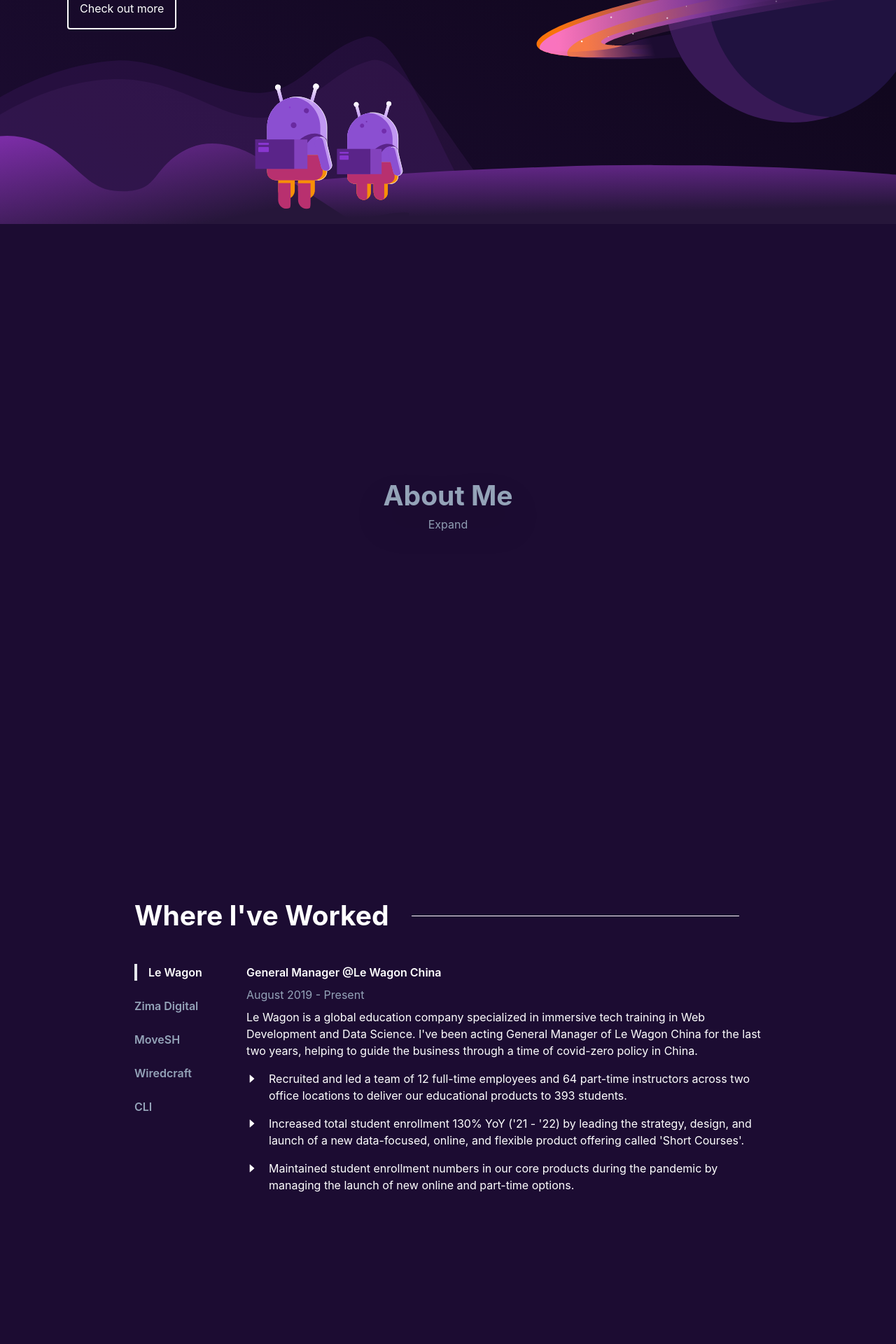
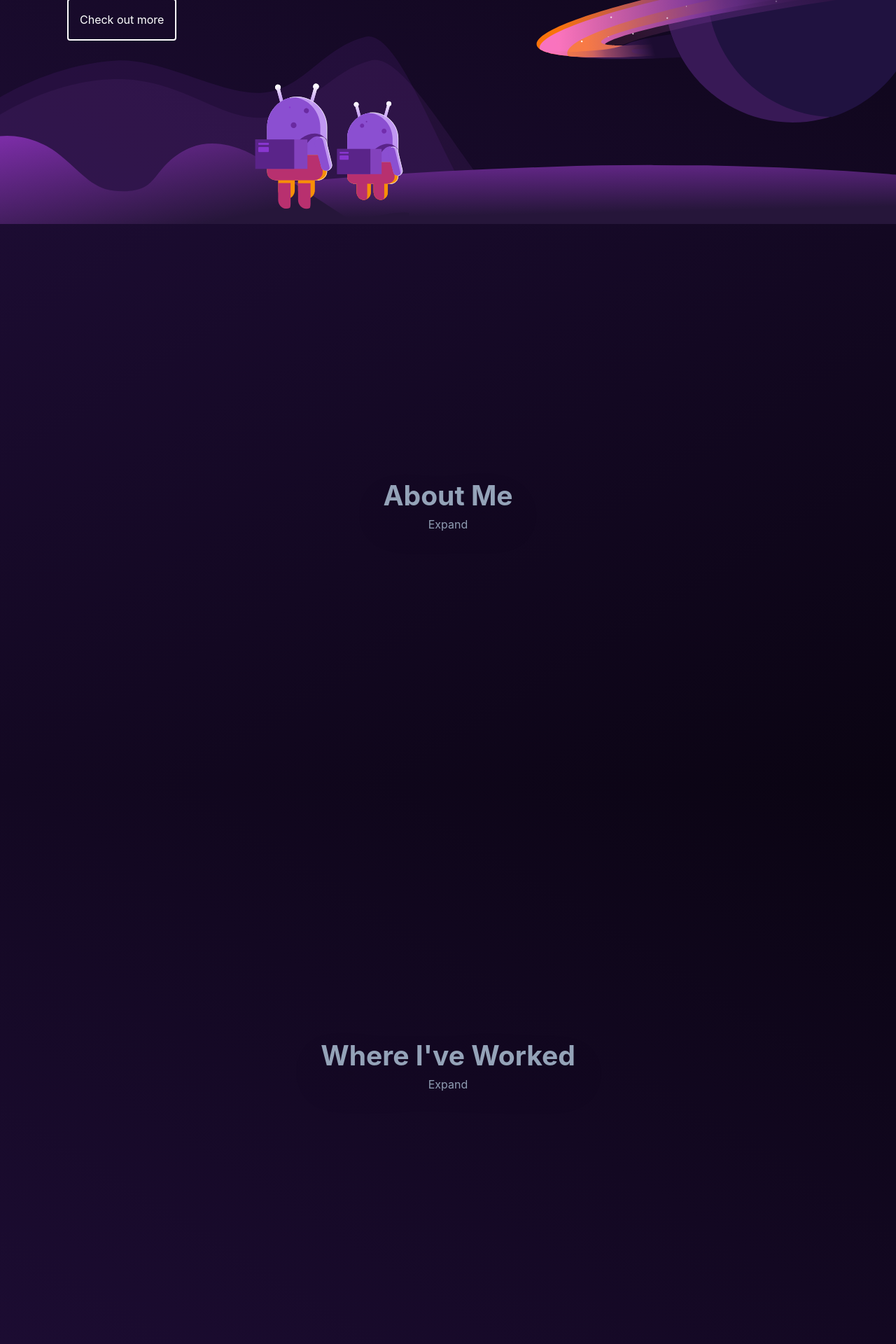
Before and after one commit to smithavt14/next-portfolio-site, a Next.js app: page / in a window 1280 px wide. Shown: the part 480-2400 px from the top of the page at 70% size. Built offline with nearby package versions, Linux system fonts and the light colour scheme.

Commit message:
Update design of work, add new padding to sub-content

```diff
--- a/components/About.js
+++ b/components/About.js
@@ -5,10 +5,9 @@
 
 const Headline = ({toggleAboutContent}) => {
   return (
-    <div onClick={toggleAboutContent} className="group p-14 cursor-pointer transition-all text-slate-400 text-center duration-300 hover:drop-shadow-white hover:text-black dark:hover:text-white">
-      <h3 className="
-      text-4xl font-bold relative drop-shadow-2xl">About Me</h3>
-      <p className="text-center ">Expand</p>
+    <div onClick={toggleAboutContent} className="mx-auto group p-14 cursor-pointer transition-all text-slate-400 text-center duration-300 hover:text-black dark:hover:text-white">
+      <h3 className="text-4xl font-bold relative drop-shadow-2xl">About Me</h3>
+      <p className="text-center animate-pulse">Expand</p>
     </div>
   )
 }
@@ -22,7 +21,7 @@
 
   return (
     <div className="lg:flex justify-between relative" onAnimationEnd={endAnimation}>
-      <div className="mx-4 w-100 lg:w-7/12 shrink-0">
+      <div className="mr-4 w-100 lg:w-7/12 shrink-0">
         <div className="flex items-center justify-between opacity-0 animate-fadeUp" style={{animationDelay: '0s'}}>
           <h3 className="text-4xl font-bold text-black dark:text-white relative">About Me</h3>
           <div className="mx-8 grow h-px  bg-black dark:bg-white"></div>
@@ -49,9 +48,9 @@
 
 const About = ({aboutContent, toggleAboutContent}) => {
   return (
-    <section id="about" className="snap-start z-100 h-screen flex items-center overflow-hidden py-40">
-      <div className="mx-auto max-w-screen-xl justify-between relative lg:flex md:px-12 lg:px-24 xl:px-48">
-      { !aboutContent && <Headline toggleAboutContent={toggleAboutContent} />}
+    <section id="about" className="relative overflow-hidden flex flex-col justify-center h-screen box-border bg-gradient-to-br text-midnight from-sky-100 to-sky-300 dark:text-white dark:from-midnight dark:to-deepnight px-6 md:px-24 lg:px-32 xl:px-48">
+      <div className="max-w-screen-xl justify-between relative lg:flex">
+      { !aboutContent && <Headline toggleAboutContent={toggleAboutContent}/>}
       { aboutContent && <Content />}
       </div>
     </section>
--- a/components/Navbar.js
+++ b/components/Navbar.js
@@ -9,9 +9,9 @@
 
   return (
     <div onAnimationEnd={(event) => endAnimation(event)} className="transition-all duration-200 fixed inset-x-0 top-0 py-8 px-12 w-screen text-midnight dark:text-white flex justify-center md:justify-end items-center z-50 opacity-0 animate-fadeUp" style={{animationDelay: '2s'}}>
-      <a href="#" className="mr-8 duration-200 hover:text-slate-400">About</a>
-      <a href="#" className="mr-8 duration-200 hover:text-slate-400">Work</a>
-      <a href="#" className="mr-8 duration-200 hover:text-slate-400">Contact</a>
+      <a href="#about" className="mr-8 duration-200 hover:text-slate-400">About</a>
+      <a href="#work" className="mr-8 duration-200 hover:text-slate-400">Work</a>
+      <a href="#contact" className="mr-8 duration-200 hover:text-slate-400">Contact</a>
 
       <div onClick={toggleDarkMode} className="
       group min-h-7 py-2 px-4 cursor-pointer border-2 rounded-full flex items-center transition-all duration-200
--- a/components/Work.js
+++ b/components/Work.js
@@ -2,12 +2,12 @@
 import { useState } from 'react';
 import experience from '/data/experience.js';
 
-const Headline = ({toggleAboutContent}) => {
+const Headline = ({toggleWorkContent}) => {
   return (
-    <div onClick={toggleAboutContent} className="group p-14 cursor-pointer transition-all text-slate-400 text-center duration-300 hover:drop-shadow-white hover:text-black dark:hover:text-white">
+    <div onClick={toggleWorkContent} className="mx-auto group p-14 cursor-pointer transition-all text-slate-400 text-center duration-300 hover:text-black dark:hover:text-white">
       <h3 className="
       text-4xl font-bold relative drop-shadow-2xl">Where I&apos;ve Worked</h3>
-      <p className="text-center ">Expand</p>
+      <p className="text-center animate-pulse ">Expand</p>
     </div>
   )
 }
@@ -26,23 +26,23 @@
   };
 
   return (
-    <div className="dark:text-white text-black">
+    <div className="dark:text-white text-black" onAnimationEnd={endAnimation}>
       {/* Headline of Work */}
-      <div className="flex justify-between items-center relative w-100">
-        <h3 className="text-4xl font-bold text-black dark:text-white relative">Where I've Worked</h3>
+      <div className="opacity-0 flex justify-between items-center relative w-100 animate-fadeUp">
+        <h3 className="text-4xl font-bold text-black dark:text-white relative">Where I&apos;ve Worked</h3>
         <div className="mx-8 grow h-px bg-black dark:bg-white"></div>
       </div>
 
       {/* Content of Work */}
       <div className="flex mt-10">
-        <div className="w-40 shrink-0 text-slate-400 transition-all h-96" onClick={toggleActiveWork}>
-          <p className={`font-semibold cursor-pointer hover:text-white transition-all ${activeWork === 'leWagon' ? 'text-white border-l-4 pl-4' : ''}`} data-key="leWagon">Le Wagon</p>
-          <p className={`mt-6 font-semibold cursor-pointer hover:text-white transition-all ${activeWork === 'zimaDigital' ? 'text-white border-l-4 pl-4' : ''}`} data-key="zimaDigital">Zima Digital</p>
-          <p className={`mt-6 font-semibold cursor-pointer hover:text-white transition-all ${activeWork === 'moveSH' ? 'text-white border-l-4 pl-4' : ''}`} data-key="moveSH">MoveSH</p>
-          <p className={`mt-6 font-semibold cursor-pointer hover:text-white transition-all ${activeWork === 'wiredcraft' ? 'text-white border-l-4 pl-4' : ''}`} data-key="wiredcraft">Wiredcraft</p>
-          <p className={`mt-6 font-semibold cursor-pointer hover:text-white transition-all ${activeWork === 'cli' ? 'text-white border-l-4 pl-4' : ''}`} data-key="cli">CLI</p>
+        <div className="opacity-0 animate-fadeUp w-40 shrink-0 text-slate-400 transition-all h-96" onClick={toggleActiveWork} style={{animationDelay: '200ms'}}>
+          <p className={`font-semibold cursor-pointer hover:text-black dark:hover:text-white transition-all ${activeWork === 'leWagon' ? 'text-black dark:text-white border-black dark:border-white border-l-4 pl-4' : ''}`} data-key="leWagon">Le Wagon</p>
+          <p className={`mt-6 font-semibold cursor-pointer hover:text-black dark:hover:text-white transition-all ${activeWork === 'zimaDigital' ? 'text-black dark:text-white border-black dark:border-white  border-l-4 pl-4' : ''}`} data-key="zimaDigital">Zima Digital</p>
+          <p className={`mt-6 font-semibold cursor-pointer hover:text-black dark:hover:text-white transition-all ${activeWork === 'moveSH' ? 'text-black dark:text-white border-black dark:border-white  border-l-4 pl-4' : ''}`} data-key="moveSH">MoveSH</p>
+          <p className={`mt-6 font-semibold cursor-pointer hover:text-black dark:hover:text-white transition-all ${activeWork === 'wiredcraft' ? 'text-black dark:text-white border-black dark:border-white  border-l-4 pl-4' : ''}`} data-key="wiredcraft">Wiredcraft</p>
+          <p className={`mt-6 font-semibold cursor-pointer hover:text-black dark:hover:text-white transition-all ${activeWork === 'cli' ? 'text-black dark:text-white border-black dark:border-white  border-l-4 pl-4' : ''}`} data-key="cli">CLI</p>
         </div>
-        <div>
+        <div className="opacity-0 animate-fadeUp" style={{animationDelay: '400ms'}}>
           <p className="font-semibold mb-2">{experience[activeWork]['title']}</p>
           <p className="text-slate-400 mb-2">{experience[activeWork]['date']}</p>
           <p className="text-black dark:text-white">{experience[activeWork]['summary']}</p>
@@ -59,11 +59,12 @@
   )
 }
 
-const Work = () => {
+const Work = ({workContent, toggleWorkContent}) => {
   return (
-    <section id="work" className="snap-start z-20 h-screen flex items-center overflow-hidden py-40">
-      <div className="mx-auto max-w-screen-xl justify-between relative lg:flex md:px-12 lg:px-24 xl:px-48">
-      { true && <Content />}
+    <section id="work" className="relative overflow-hidden flex flex-col justify-center h-screen box-border bg-gradient-to-tr text-midnight from-sky-100 to-sky-300 dark:text-white dark:from-midnight dark:to-deepnight px-6 md:px-24 lg:px-32 xl:px-48">
+      <div className="justify-between relative lg:flex">
+      { !workContent && <Headline toggleWorkContent={toggleWorkContent} /> }
+      { workContent && <Content /> }
       </div>
     </section>
    );
--- a/pages/index.js
+++ b/pages/index.js
@@ -14,13 +14,16 @@
   const [aboutContent, aboutToggle] = useState(false);
   const toggleAboutContent = () => { aboutToggle(!aboutContent) };
 
+  const [workContent, workToggle] = useState(false);
+  const toggleWorkContent = () => { workToggle(!workContent) };
+
   return (
-    <div className={`scroll-smooth select-none ${darkMode ? 'dark bg-midnight' : 'bg-sky-100'}`}>
+    <div className={`select-none ${darkMode ? 'dark bg-midnight' : 'bg:'}`}>
       <PageHead />
       <Navbar darkMode={darkMode} toggleDarkMode={toggleDarkMode} />
       <Hero darkMode={darkMode} />
-      <About darkMode={darkMode} aboutContent={aboutContent} toggleAboutContent={toggleAboutContent}/>
-      <Work darkMode={darkMode} />
+      <About aboutContent={aboutContent} toggleAboutContent={toggleAboutContent}/>
+      <Work workContent={workContent} toggleWorkContent={toggleWorkContent}/>
     </div>
   )
 }
```
Also changed, not shown: components/Hero.js (+15 -9 lines).
